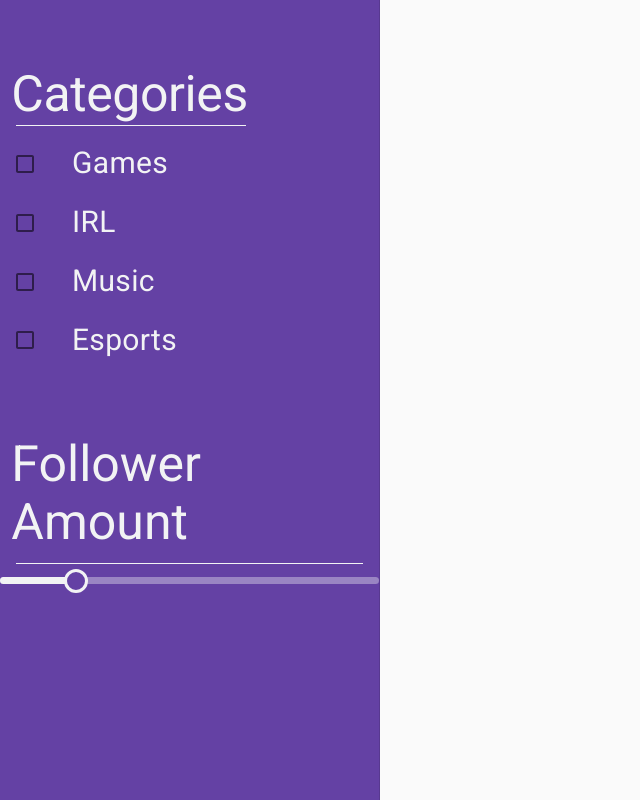
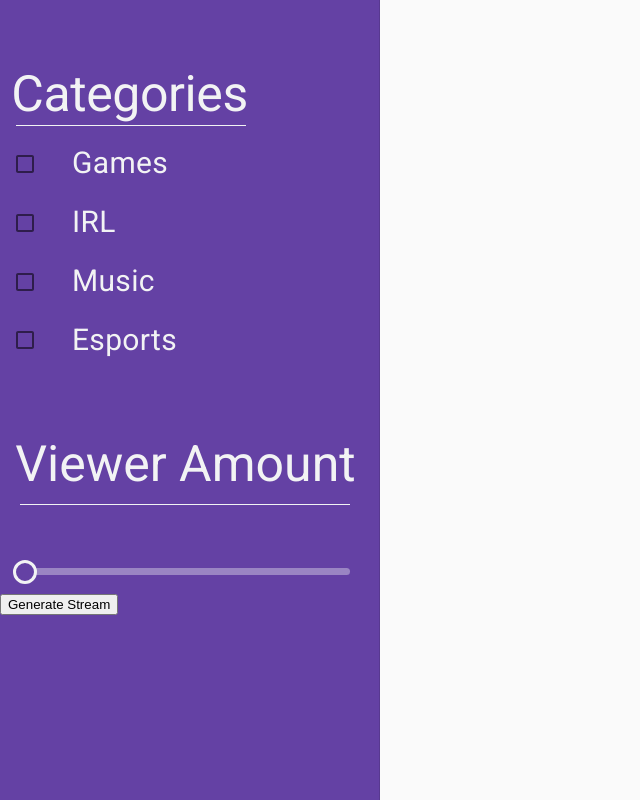
Before and after one commit to afbelardi/twitch-randomizer, a React (Create React App) app: page / in a window 1280 px wide. Shown: the whole page, without its empty margins (0-640 px from the left). Built offline with nearby package versions, Linux system fonts and the light colour scheme.

Commit message:
fixed sidebar divider for mobile view. Added slider functionality with viewer count

```diff
--- a/src/components/RandomButton.js
+++ b/src/components/RandomButton.js
@@ -0,0 +1,19 @@
+import React from 'react'
+import {useState, useEffect} from 'react'
+const secrets = require('../config')
+
+
+export default function RandomButton() {
+
+    const [toggleGenButton, setToggleGenButton] = useState(false)
+
+    const handleCLick =  () => {
+        setToggleGenButton(!toggleGenButton)
+        console.log(secrets.AT)
+    }
+
+
+    return(
+        <button onClick={handleCLick}>Generate Stream</button>
+    )
+}
--- a/src/components/SideBar.js
+++ b/src/components/SideBar.js
@@ -9,6 +9,7 @@ import MenuIcon from '@material-ui/icons/Menu';
 import Typography from '@material-ui/core/Typography';
 import Checkboxes from './CheckBoxes'
 import Slider from './Slider'
+import RandomButton from './RandomButton'
 import { makeStyles, useTheme } from '@material-ui/core/styles';
 
 
@@ -42,6 +43,7 @@ const useStyles = makeStyles((theme) => ({
     },
     background: '#6441A4'
   },
+
   content: {
     flexGrow: 1,
     padding: theme.spacing(3),
@@ -62,7 +64,7 @@ const useStyles = makeStyles((theme) => ({
     fontWeight: '400',
     fontSize: '50px',
     color: '#F2F3F4',
-    marginLeft: '3%',
+    marginLeft: '4%',
     marginTop: '15%',
     marginBottom: '3%',
     [theme.breakpoints.down('sm')]:{
@@ -81,14 +83,14 @@ const useStyles = makeStyles((theme) => ({
   followerDivider: {
     background: '#F2F3F4',
     marginTop: '2px',
-    width: 'px'
+    width: '330px',
+    marginLeft: '20px',
+    [theme.breakpoints.down('sm')]:{
+      width: '125px',
+      marginLeft: '15px'
+    }
 
-  },
-  bottomFollowerDivider: {
-    background: '#F2F3F4',
-      marginBottom: '25%'
   }
-
 }));
 
 export default function ResponsiveDrawer(props) {
@@ -108,9 +110,10 @@ export default function ResponsiveDrawer(props) {
       <Typography variant='h2' className={classes.categories}>Categories</Typography>
       <Divider className={classes.divider} variant='middle'/>
       <Checkboxes />
-      <Typography variant='h3' className={classes.follower}>Follower Amount</Typography>
+      <Typography variant='h3' className={classes.follower}>Viewer Amount</Typography>
       <Divider className={classes.followerDivider} variant='middle'/>
-      <Slider className={classes.sidebar}/>
+      <Slider/>
+      <RandomButton />
     </div>
   );
 
--- a/src/components/Slider.js
+++ b/src/components/Slider.js
@@ -3,12 +3,16 @@ import { withStyles, makeStyles } from '@material-ui/core/styles';
 import Slider from '@material-ui/core/Slider';
 
 
-export default function FollowerSlider() {
+export default function FollowerSlider(props) {
 
     const PrettoSlider = withStyles({
         root: {
             color: '#F2F3F4',
             height: 8,
+            marginTop: '50px',
+            width: '325px',
+            marginLeft: '25px',
+
         },
         thumb: {
             height: 24,
@@ -31,29 +35,23 @@ export default function FollowerSlider() {
         track: {
             height: 7.5,
             borderRadius: 4,
+
         },
         rail: {
             height: 7,
             borderRadius: 4,
+
         },
     })(Slider);
 
-    const marks = [
-        {
-            value: 0,
-        },
-        {
-            value: 20,
-        },
-        {
-            value: 37,
-        },
-        {
-            value: 100,
-        },
-      ];
 
     return (
-        <PrettoSlider valueLabelDisplay="auto" aria-label="pretto slider" defaultValue={20} />
+        <PrettoSlider valueLabelDisplay="auto" aria-label="custom thumb label" defaultValue={0}
+        min={0}
+        max={5000}
+        step={250}
+        track='normal'
+
+        />
     )
 }
```
